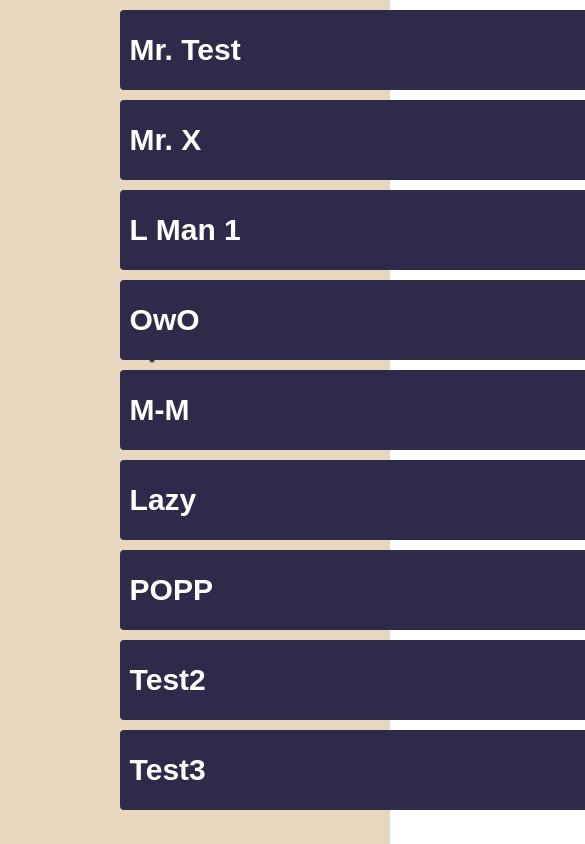
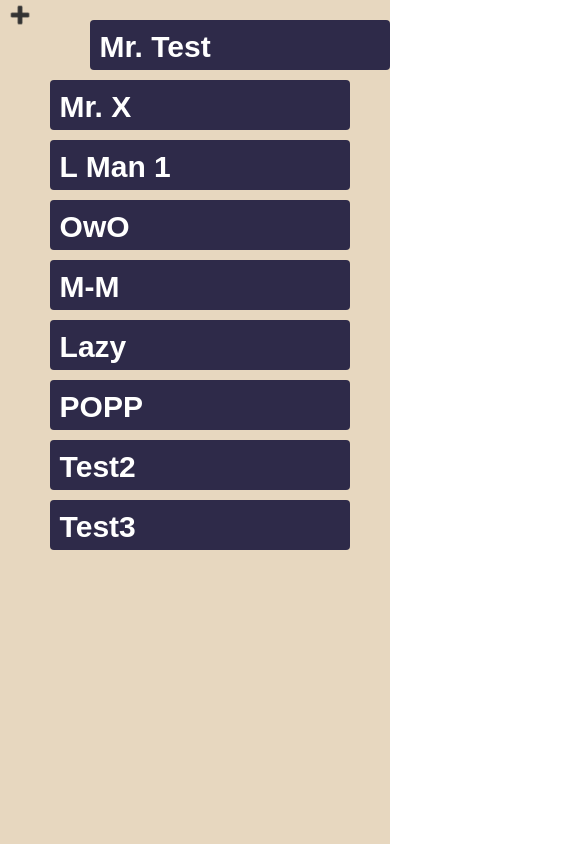
Before and after one commit to digitake/pwa-course-2022, a React (Create React App) app: page /Userlist in a window 390 px wide. Shown: the top 844 px of the page, 585 px wide, since content can reach past the window. Built offline with nearby package versions, Linux system fonts and the light colour scheme.

Commit message:
Update Design Chat.

```diff
--- a/src/App.css
+++ b/src/App.css
@@ -10,19 +10,9 @@
 
 .userlist {
   flex: 1;
-  background-color: #f0cec3;
+  background-color: #df8364;
   font-weight: bold;
   text-align: center;
-}
-
-.imageLeft{
-  float: left;
-  margin-left: 10px;
-}
-
-.imagePlus{
-  float: right;
-  margin-right: 10px;
 }
 
 .chat {
--- a/src/Title.css
+++ b/src/Title.css
@@ -1,5 +1,7 @@
 div {
     background-color: rgb(231, 215, 191);
+    width: 400;
+    height: 542;;
 }
 
 .text{
@@ -17,3 +19,16 @@ div {
     left:35%;
     top:40%;
 }
+
+@media screen and (max-width: 400px) {
+  .text{
+    font-size: 30px;
+    left:45%;
+  }
+  .image{
+    left:80px;
+    width:100px;
+    height:100px;
+    top:45%;
+  }
+}
--- a/src/Userlist.css
+++ b/src/Userlist.css
@@ -1,5 +1,7 @@
 div {
     background-color: rgb(231, 220, 204);
+    width: 400;
+    height: 542;;
 }
 
 .UserName{
@@ -12,9 +14,16 @@ div {
     color: rgb(252, 252, 252);
 }
 
-img{
-    position: absolute;
-    right: 0%;
+.imagePlus{
+    left:100%;
+
+}
+
+.imagePlus img{
+    margin: auto 5px;
+    float: left;
+    top:5%;
+
 }
 
 button {
@@ -37,3 +46,24 @@ button {
     cursor: pointer;
     background: #27233f;
   }
+  @media screen and (max-width: 400px) {
+    .imagePlus{
+        width:10px;
+        height:10px;
+    }
+    button {
+        background: #2e2a49;
+        color: #fff;
+        width: 300px;
+        height: 50px;
+        padding: 0.6rem;
+        position:relative;
+        left: 50px;
+        margin-top: 10px;
+        border: none;
+        border-radius: 4px;
+        font-size: 30px;
+        font-weight: bold;
+        text-align: left;
+      }
+  }
--- a/src/Userlist.js
+++ b/src/Userlist.js
@@ -3,7 +3,9 @@ import './Userlist.css';
 function Userlist() {
     return(
         <div>
-            <img className="image" src="plus-icon-13062.png" width="30" height="30"></img>
+            <div className="imagePlus">
+            <img src="plus-icon-13062.png" width="30" height="30"></img>
+            </div>
             <div><button>Mr. Test</button></div>
             <div><button>Mr. X</button></div>
             <div><button>L Man 1</button></div>
--- a/src/components/Userlist.js
+++ b/src/components/Userlist.js
@@ -2,9 +2,7 @@ export function Userlist () {
   return (
     <div className="userlist">
       <h1>
-      <img className="imageLeft" src="left_icon.png" width="30" height="30"></img>
         L Man
-      <img className="imagePlus" src="plus-icon-13062.png" width="30" height="30"></img>
       </h1>
     </div>
   )
```
